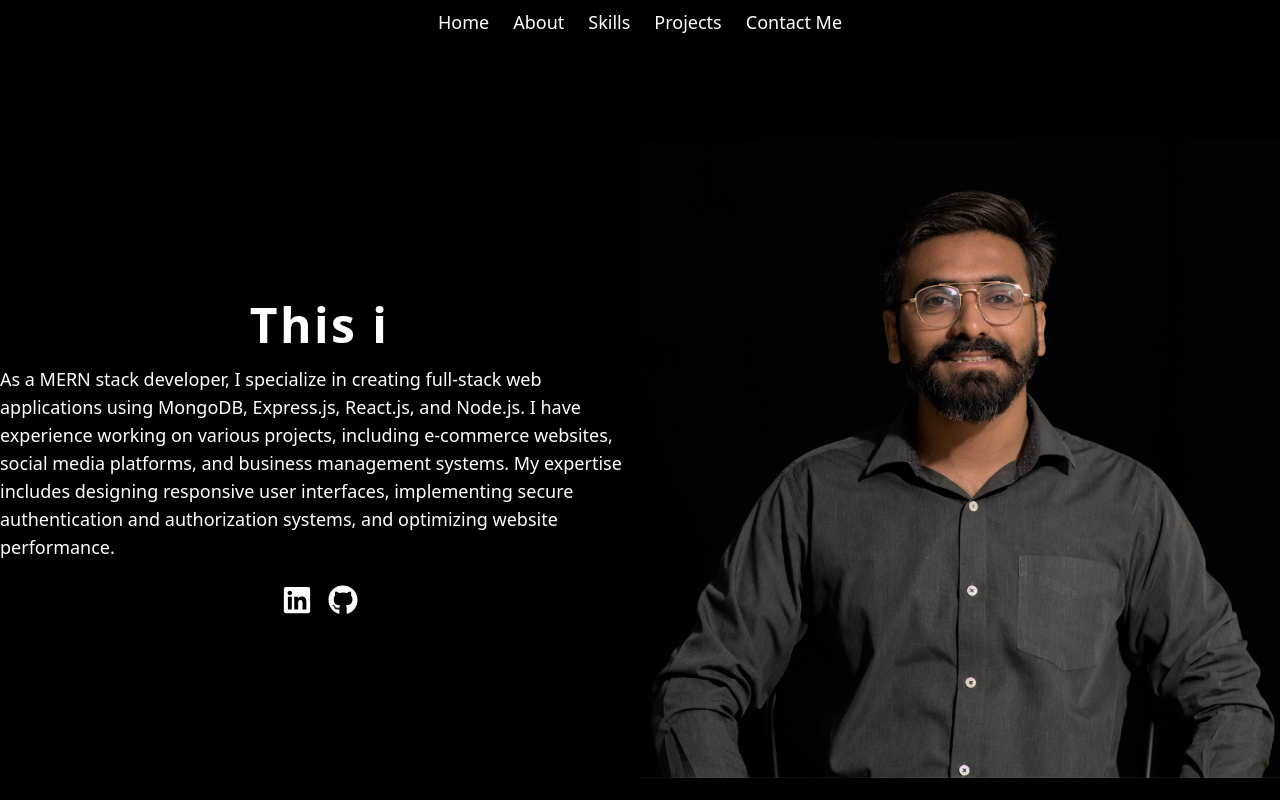
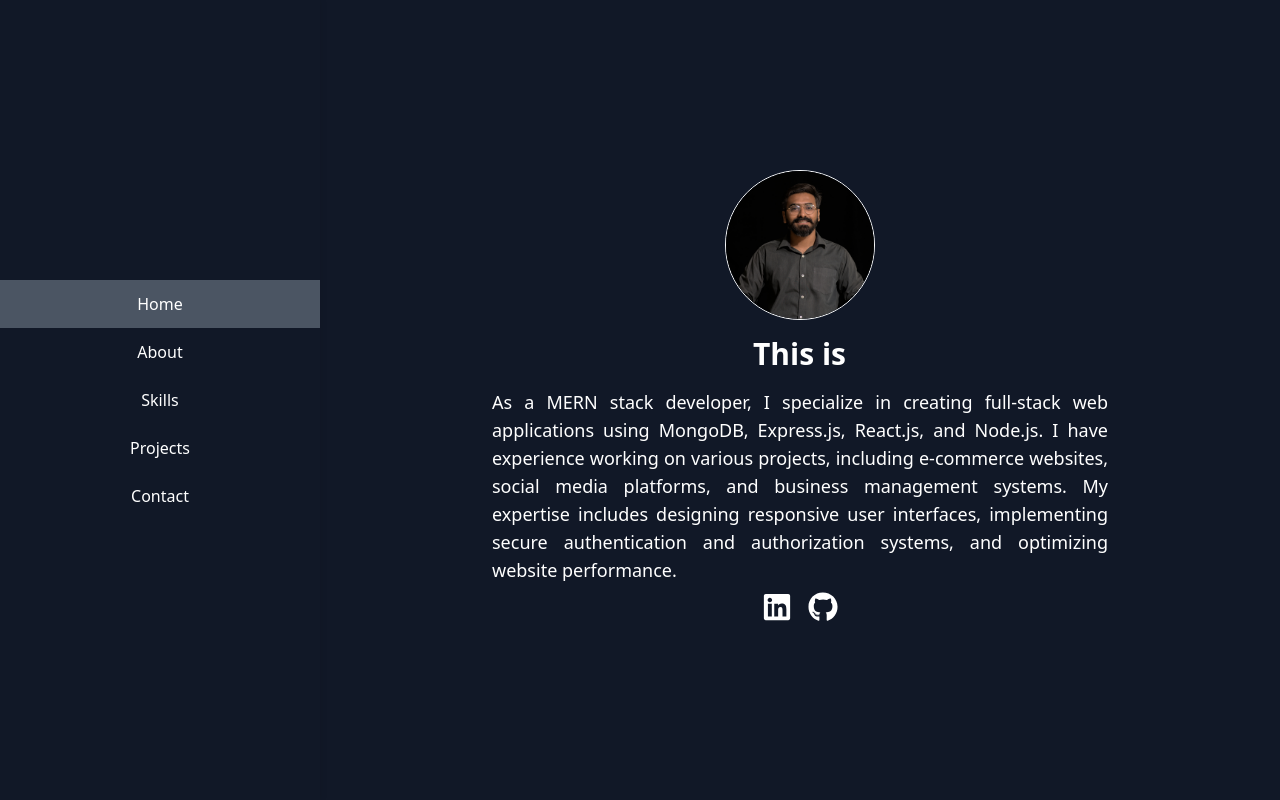
Before and after one commit to Bukhari-CT/portofolio, a Next.js app: page / in a window 1280 px wide. Shown: the top 800 px of the page. Built offline with nearby package versions, Linux system fonts and the light colour scheme.

Commit message:
Home Section updated

```diff
--- a/src/pages/index.tsx
+++ b/src/pages/index.tsx
@@ -1,11 +1,25 @@
-import Link from "next/link";
-import { useState, useEffect } from "react";
+import React, { useState, useEffect } from "react";
+import Typewriter from "typewriter-effect";
+import ProfileImage from "../../public/Profile.png";
 import Image from "next/image";
-import heroImage from "../../public/Profile.png";
-import Typewriter from "typewriter-effect";
 import { FaLinkedin, FaGithub } from "react-icons/fa";
 
-function Header() {
+const sections = [
+  {
+    id: "home",
+    label: "Home",
+    content:
+      "As a MERN stack developer, I specialize in creating full-stack web applications using MongoDB, Express.js, React.js, and Node.js. I have experience working on various projects, including e-commerce websites, social media platforms, and business management systems. My expertise includes designing responsive user interfaces, implementing secure authentication and authorization systems, and  optimizing website performance.",
+  },
+  { id: "about", label: "About", content: "Learn more about me and my background." },
+  { id: "skills", label: "Skills", content: "See a list of my skills and expertise." },
+  { id: "projects", label: "Projects", content: "Check out some of my past projects." },
+  { id: "contact", label: "Contact", content: "Get in touch with me." },
+];
+
+export default function MyApp() {
+  const [currentSection, setCurrentSection] = useState(sections[0]);
+  const [isDrawerOpen, setIsDrawerOpen] = useState(false);
   const [titleIndex, setTitleIndex] = useState(0);
   const titles = ["This is Faisal Bukhari", "A MERN Stack Developer"];
 
@@ -15,33 +29,49 @@ function Header() {
     }, 5000);
     return () => clearInterval(interval);
   }, [titleIndex]);
+
+  const handleSectionClick = (section: any) => {
+    setCurrentSection(section);
+    setIsDrawerOpen(false);
+  };
+
+  const handleDrawerToggle = () => {
+    setIsDrawerOpen(!isDrawerOpen);
+  };
+
   return (
-    <>
-      <header className="bg-black text-white py-2">
-        <nav className="flex justify-center space-x-6 text-lg font-medium">
-          <Link href="/">
-            <span className="nav-link">Home</span>
-          </Link>
-          <Link href="/about">
-            <span className="nav-link">About</span>
-          </Link>
-          <Link href="/skills">
-            <span className="nav-link">Skills</span>
-          </Link>
-          <Link href="/projects">
-            <span className="nav-link">Projects</span>
-          </Link>
-          <Link href="/contact">
-            <span className="nav-link">Contact Me</span>
-          </Link>
-        </nav>
-      </header>
-      <section className="heroSection mt-2">
-        <div className="bg-black text-white py-20 lg:py-16">
-          <div className="container mx-auto flex flex-col lg:flex-row items-center justify-between">
-            <div className="flex-1 mb-4 lg:mb-0">
-              <div className="flex flex-col justify-center items-center h-screen bg-black text-white">
-                <h1 className="text-5xl font-bold tracking-wider mb-4">
+    <div className="flex h-screen bg-gray-900 text-white">
+      <div
+        className={`drawer ${
+          isDrawerOpen ? "translate-x-0" : "-translate-x-full"
+        } fixed top-0 left-0 w-full h-full bg-gray-700 z-50 transition-transform duration-300 ease-in-out md:relative md:translate-x-0 md:w-1/4 md:h-auto md:bg-transparent md:z-auto md:flex md:flex-col md:justify-center md:items-center`}
+      >
+        {sections.map((section) => (
+          <button
+            key={section.id}
+            onClick={() => handleSectionClick(section)}
+            className={`w-full py-3 px-6 text-center ${currentSection.id === section.id ? "bg-gray-600" : ""}`}
+          >
+            {section.label}
+          </button>
+        ))}
+      </div>
+      <div className="flex-1 p-10 flex flex-col justify-center items-center">
+        <button onClick={handleDrawerToggle} className="block p-4 md:hidden">
+          <svg className="w-6 h-6 fill-current text-gray-300" viewBox="0 0 24 24" xmlns="http://www.w3.org/2000/svg">
+            <path d="M4 6h16v2H4zm0 5h16v2H4zm0 5h16v2H4z" />
+          </svg>
+        </button>
+        {currentSection.id === "home" ? (
+          <div className="adjustWidth text-center">
+            <Image
+              src={ProfileImage}
+              alt="Headshot"
+              width={150}
+              height={150}
+              className="rounded-full border border-gray-50 mx-auto mb-4"
+            />
+            <h1 className="text-3xl font-bold mb-4">
               <Typewriter
                 options={{
                   strings: titles,
@@ -53,14 +83,8 @@ function Header() {
                 }}
               />
             </h1>
-                <p className="text-lg mb-6">
-                  As a MERN stack developer, I specialize in creating full-stack web applications using MongoDB,
-                  Express.js, React.js, and Node.js. I have experience working on various projects, including e-commerce
-                  websites, social media platforms, and business management systems. My expertise includes designing
-                  responsive user interfaces, implementing secure authentication and authorization systems, and
-                  optimizing website performance.
-                </p>
-                <div className="flex space-x-4">
+            <p className="text-lg text-justify">{currentSection.content}</p>
+            <div className="flex justify-center space-x-4 p-2">
               <a href="#" target="_blank" rel="noopener noreferrer">
                 <FaLinkedin className="text-3xl" />
               </a>
@@ -69,22 +93,13 @@ function Header() {
               </a>
             </div>
           </div>
+        ) : (
+          <div>
+            <h1 className="text-3xl font-bold mb-4">{currentSection.label}</h1>
+            <p className="text-lg">{currentSection.content}</p>
           </div>
-            <div className="w-full lg:w-1/2">
-              <Image src={heroImage} alt="Headshot" width={300} height={300} layout="responsive" />
+        )}
       </div>
     </div>
-          <svg xmlns="http://www.w3.org/2000/svg" viewBox="0 0 1440 320">
-            <path
-              fill="#ffffff"
-              fill-opacity="1"
-              d="M0,96L60,112C120,128,240,160,360,176C480,192,600,192,720,176C840,160,960,128,1080,117.3C1200,107,1320,117,1380,122.7L1440,128L1440,320L1380,320C1320,320,1200,320,1080,320C960,320,840,320,720,320C600,320,480,320,360,320C240,320,120,320,60,320L0,320Z"
-            ></path>
-          </svg>
-        </div>
-      </section>
-    </>
   );
 }
-
-export default Header;
--- a/src/styles/globals.css
+++ b/src/styles/globals.css
@@ -28,3 +28,20 @@ body {
 .heroSection {
   margin-top: -50px;
 }
+.divider {
+  border-left: 1px solid white;
+  height: 100%;
+  position: absolute;
+  left: 25%;
+  top: 0;
+}  body {
+  background-color: black;
+  color: white;
+}
+.drawer {
+  box-shadow: -4px 0px 10px rgba(0, 0, 0, 0.25);
+}
+
+.adjustWidth {
+  width: 70%;
+}
```
Lines whose indentation alone changed are shown as unchanged.
